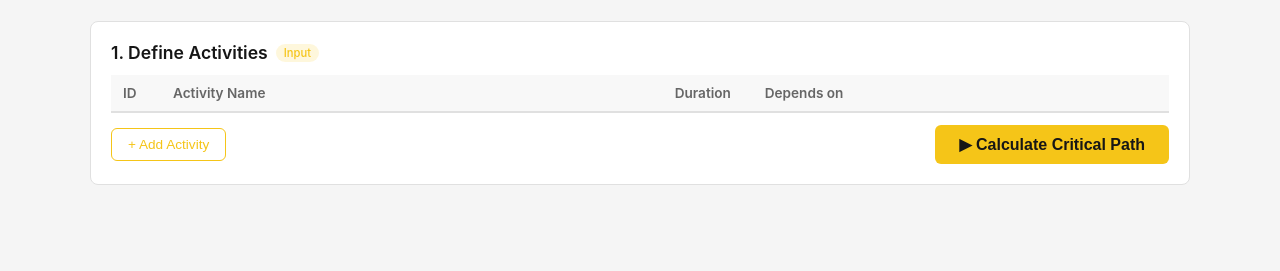
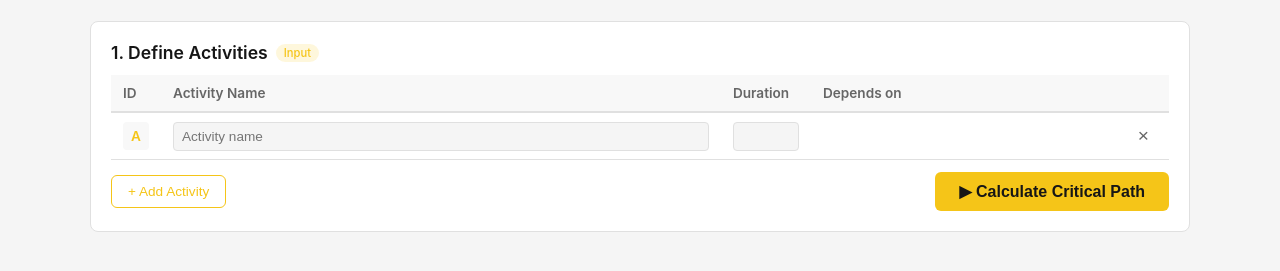
Before and after one commit to LukeC123-QMUL/group-1-iot591u-002.github.io, a plain HTML site: page index.html in a window 1280 px wide. Both pictures are taken after a click on the button "+ Add Activity". Shown: the part 77-348 px from the top of the page. Drawn offline with Linux system fonts and the light colour scheme.

Commit message:
Implement add, remove and render activities

```diff
--- a/app.js
+++ b/app.js
@@ -4,4 +4,100 @@
     // --- State ---
     let activities = [];
     let results = null;
+
+    // --- DOM refs ---
+    const activityBody = document.getElementById('activity-body');
+    const addBtn = document.getElementById('add-activity-btn');
+    const calcBtn = document.getElementById('calculate-btn');
+
+    // --- ID generation ---
+    function generateId(index) {
+        if (index < 26) return String.fromCharCode(65 + index);
+        return generateId(Math.floor(index / 26) - 1) + String.fromCharCode(65 + (index % 26));
+    }
+
+    // --- Activity management ---
+    function addActivity() {
+        activities.push({
+            name: '',
+            duration: '',
+            dependencies: []
+        });
+        renderTable();
+    }
+
+    function removeActivity(index) {
+        const removedId = generateId(index);
+        activities.splice(index, 1);
+        // Remove references to the deleted activity from dependencies
+        activities.forEach(a => {
+            a.dependencies = a.dependencies.filter(d => d !== removedId);
+        });
+        // Remap dependency IDs since indices shifted
+        const oldIds = [];
+        for (let i = 0; i <= activities.length; i++) oldIds.push(generateId(i));
+        activities.forEach(a => {
+            a.dependencies = a.dependencies.map(d => {
+                const oldIndex = oldIds.indexOf(d);
+                if (oldIndex > index) return generateId(oldIndex - 1);
+                return d;
+            }).filter(d => d !== removedId);
+        });
+        renderTable();
+    }
+
+    function renderTable() {
+        activityBody.innerHTML = '';
+
+        activities.forEach((activity, i) => {
+            const id = generateId(i);
+            const tr = document.createElement('tr');
+
+            // ID
+            tr.innerHTML = `<td><div class="id-cell">${id}</div></td>`;
+
+            // Name
+            const nameTd = document.createElement('td');
+            const nameInput = document.createElement('input');
+            nameInput.type = 'text';
+            nameInput.value = activity.name;
+            nameInput.placeholder = 'Activity name';
+            nameInput.addEventListener('input', e => { activity.name = e.target.value; });
+            nameTd.appendChild(nameInput);
+            tr.appendChild(nameTd);
+
+            // Duration
+            const durTd = document.createElement('td');
+            const durInput = document.createElement('input');
+            durInput.type = 'number';
+            durInput.min = '0';
+            durInput.step = 'any';
+            durInput.value = activity.duration || '';
+            durInput.addEventListener('input', e => {
+                activity.duration = e.target.value ? parseFloat(e.target.value) : '';
+            });
+            durTd.appendChild(durInput);
+            tr.appendChild(durTd);
+
+            // Dependencies (placeholder)
+            const depsTd = document.createElement('td');
+            tr.appendChild(depsTd);
+
+            // Delete
+            const delTd = document.createElement('td');
+            const delBtn = document.createElement('button');
+            delBtn.classList.add('delete-btn');
+            delBtn.textContent = '×';
+            delBtn.addEventListener('click', () => removeActivity(i));
+            delTd.appendChild(delBtn);
+            tr.appendChild(delTd);
+
+            activityBody.appendChild(tr);
+        });
+    }
+
+    // --- Event listeners ---
+    addBtn.addEventListener('click', addActivity);
+
+    renderTable();
 })();
--- a/style.css
+++ b/style.css
@@ -89,6 +89,47 @@ td { padding: 8px 12px; border-bottom: 1px solid var(--border); }
 .col-deps { min-width: 120px; }
 .col-actions { width: 40px; }
 
+td input[type="text"],
+td input[type="number"] {
+    width: 100%;
+    padding: 6px 8px;
+    border: 1px solid var(--border);
+    border-radius: 4px;
+    font-size: 0.85rem;
+    background: var(--bg);
+    color: var(--text);
+}
+
+td input:focus {
+    outline: none;
+    border-color: var(--imdb-gold);
+    box-shadow: 0 0 0 2px rgba(245, 197, 24, 0.2);
+}
+
+td input[type="number"] { text-align: center; }
+
+.id-cell {
+    text-align: center;
+    font-weight: 600;
+    color: var(--imdb-gold);
+    background: var(--surface-alt);
+    border-radius: 4px;
+    padding: 6px 8px;
+}
+
+/* Delete button */
+.delete-btn {
+    background: none;
+    border: none;
+    color: var(--text-muted);
+    cursor: pointer;
+    font-size: 1.2rem;
+    padding: 4px 8px;
+    border-radius: 4px;
+}
+
+.delete-btn:hover { color: var(--imdb-red); background: rgba(189, 36, 4, 0.1); }
+
 /* Buttons */
 .btn-row { display: flex; gap: 10px; margin-top: 12px; align-items: center; }
 .spacer { flex: 1; }
```
